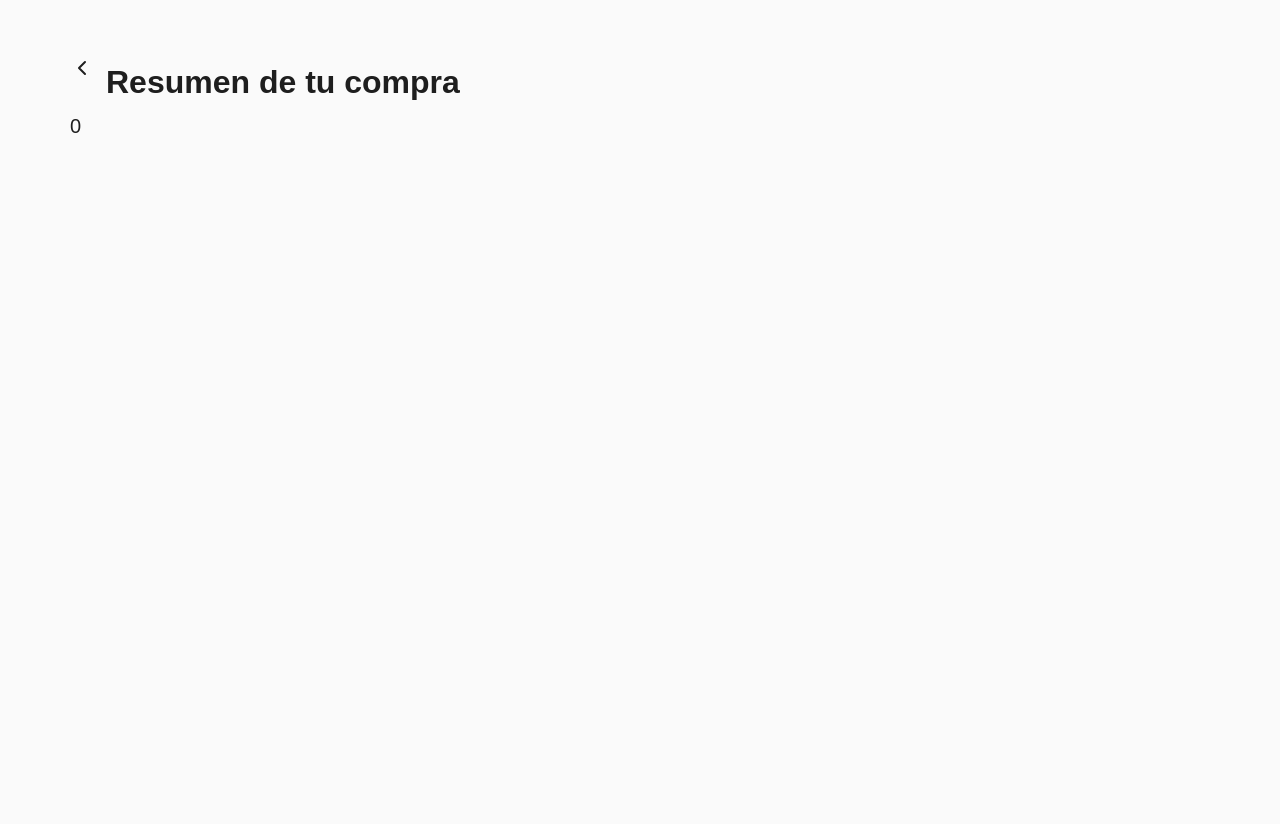
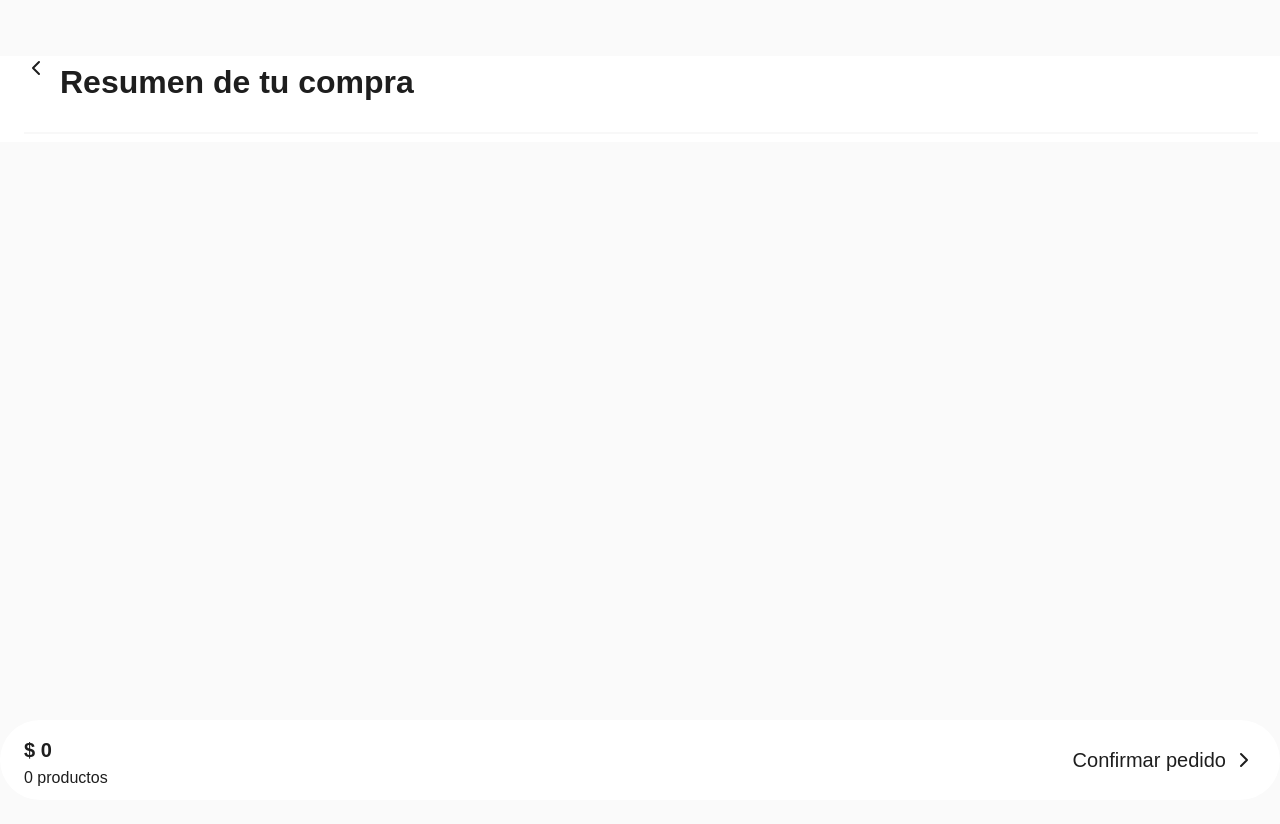
Before and after one commit to loocaldev/app, a React (Vite) app: page /order in a window 1280 px wide. Built offline with nearby package versions, Linux system fonts and the light colour scheme.

Commit message:
order screen

```diff
--- a/src/pages/Order.jsx
+++ b/src/pages/Order.jsx
@@ -1,27 +1,52 @@
 import React from "react";
 import { Link } from "react-router-dom";
-import { FiChevronLeft } from "react-icons/fi";
+import { FiChevronLeft, FiChevronRight } from "react-icons/fi";
 import { useCart } from "../hooks/useCart";
-import ProductCard from "../components/ProductCard"
+import ProductCard from "../components/ProductCard";
 
 import styles from "../styles/Order.module.css";
+
+const formatPriceToCOP = (price) => {
+  const numericPrice = Number(price);
+  if (!isNaN(numericPrice)) {
+    return numericPrice.toLocaleString("es-CO", {
+      style: "currency",
+      currency: "COP",
+      minimumFractionDigits: 0,
+      maximumFractionDigits: 0,
+    });
+  }
+};
 
 function Order() {
   const { cart, addToCart, checkProductInCart, removeFromCart, subtotal } =
     useCart();
   return (
     <>
-      <div className={styles["header"]}>
-        <FiChevronLeft onClick={() => window.history.back()} />
-        <h2>Resumen de tu compra</h2>
+      <div className={styles["order-header"]}>
+        <div className={styles["header-content"]}>
+          <FiChevronLeft onClick={() => window.history.back()} />
+          <h2>Resumen de tu compra</h2>
+        </div>
+        <hr className={styles["divider-header"]} />
       </div>
-      <div>
-      {cart.map((product) => (
-              <ProductCard key={product.id} product={product} />
-            ))}
+
+      <div className={styles["order-content"]}>
+        {cart.map((product) => (
+          <ProductCard key={product.id} product={product} />
+        ))}
       </div>
-      <div>
-        <p>{subtotal}</p>
+      <div className={styles["order-subtotal"]}>
+        <div className={styles["order-subtotal-content"]}>
+          <p>{formatPriceToCOP(subtotal)}</p>
+          <span>
+            {cart.length} {cart.length === 1 ? "producto" : "productos"}
+          </span>
+        </div>
+        <div className={styles["order-subtotal-button"]}>
+          <p>Confirmar pedido</p>
+          <FiChevronRight />
+        </div>
       </div>
     </>
   );
--- a/src/styles/Cart.module.css
+++ b/src/styles/Cart.module.css
@@ -77,8 +77,7 @@
   flex-direction: column;
   gap: 20px;
   overflow-y: auto;
-  overflow: visible;
-  max-height: 24em;
+  max-height: 580px;
 }
 
 .cart-first-column {
@@ -118,7 +117,7 @@
 }
 
 .cart-content-box.show {
-  max-height: 36px; /* Ajusta esto según sea necesario */
+  max-height: 36px;
   opacity: 1;
 }
 
@@ -164,7 +163,6 @@
   overflow: hidden;
   transition: max-height 0.3s ease, opacity 0.3s ease;
   opacity: 0;
-  min-height: 78vh;
   /* backdrop-filter: blur(16px); */
 }
 
--- a/src/styles/Order.module.css
+++ b/src/styles/Order.module.css
@@ -1,4 +1,66 @@
-.header {
+@import "./variables.css";
+
+.order-header {
+  display: flex;
+  flex-direction: column;
+  padding: 0px 24px;
+  position: fixed;
+  width: 100%;
+  box-sizing: border-box;
+  left: 0;
+  background-color: white;
+}
+
+.header-content {
     display: flex;
     gap: 12px;
 }
+
+.divider-header {
+  margin-top: 24px;
+  width: 100%;
+  border: 0.5px solid var(--gray-7);
+}
+
+.order-content {
+    margin-top: 60px;
+  padding: 24px 0px;
+  display: flex;
+  flex-direction: column;
+  gap: 20px;
+}
+
+.order-subtotal {
+  position: fixed;
+  bottom: 0;
+  left: 0;
+  padding: 12px 24px;
+  background-color: #fff;
+  border-radius: 99px;
+  display: flex;
+  flex-direction: row;
+  justify-content: space-between;
+  width: 100%;
+  box-sizing: border-box;
+}
+
+.order-subtotal-content {
+    display: flex;
+    flex-direction: column;
+}
+
+.order-subtotal-content p {
+    font-weight: 800;
+}
+
+.order-subtotal-button {
+    display: flex;
+    flex-direction: row;
+    align-items: center;
+    gap: 6px;
+    color: var(--primay-purple-color);
+}
+
+.order-subtotal-button p {
+    font-weight: 500;
+}
```
